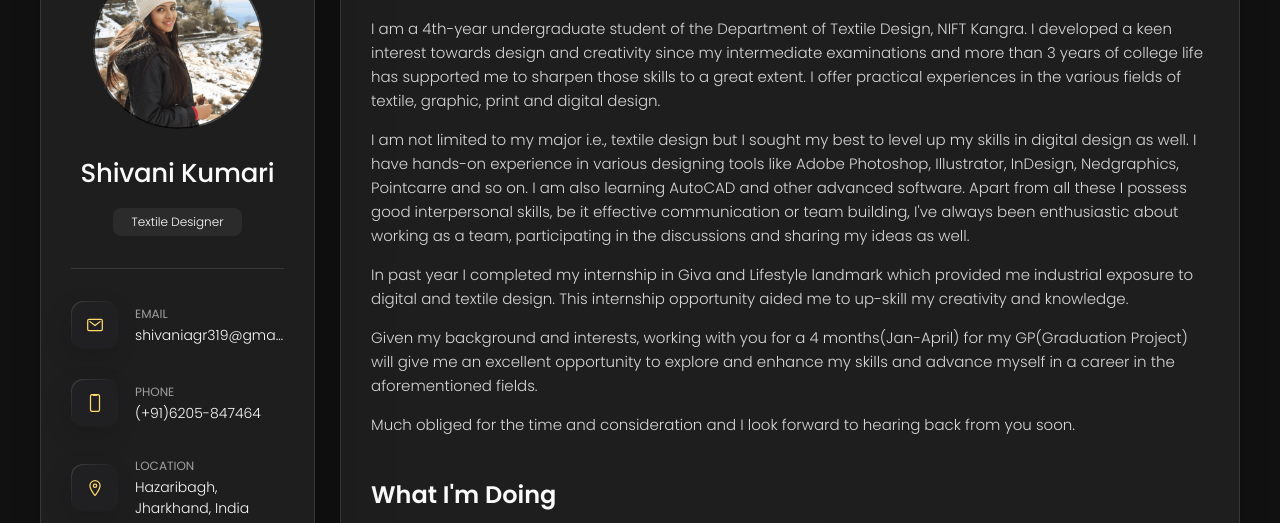
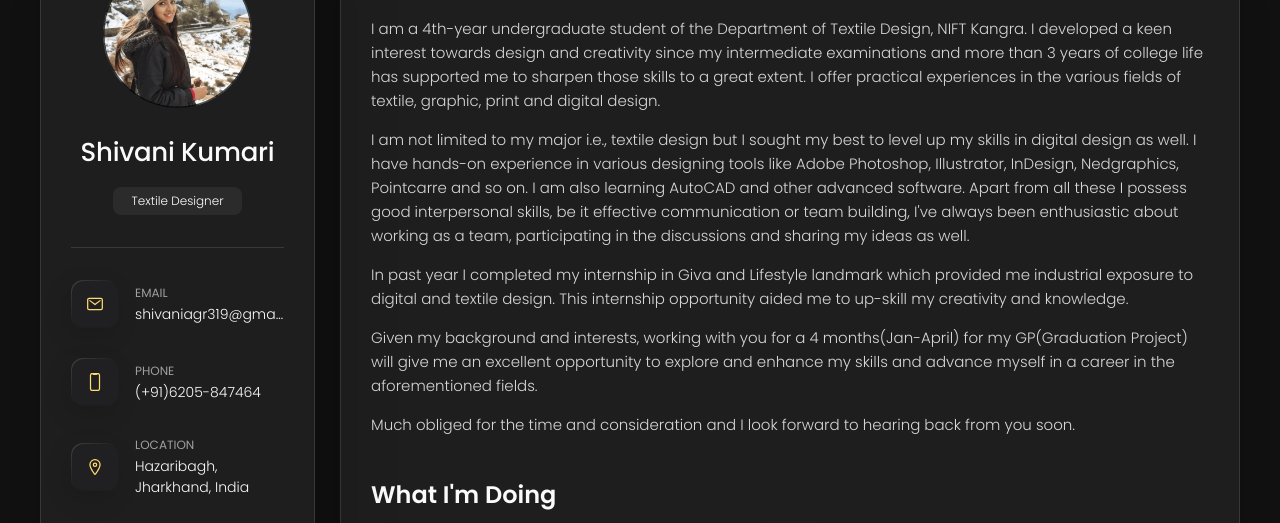
Before and after one commit to Shivaniagr319/Personal_Website, a plain HTML site: page index.html in a window 1280 px wide. Shown: the part 162-685 px from the top of the page. Drawn offline with nearby package versions, Linux system fonts and the light colour scheme.

Commit message:
commit 5

```diff
--- a/index.html
+++ b/index.html
@@ -42,7 +42,8 @@
       <div class="sidebar-info">
 
         <figure >
-          <img src="./assets/images/ProfilePicture1.png" alt="Shivani Kumari" width="170">
+          <center><img src="./assets/images/ProfilePicture1.png" alt="Shivani Kumari" width="70%"></center>
+
         </figure>
 
         <div class="info-content">
```
